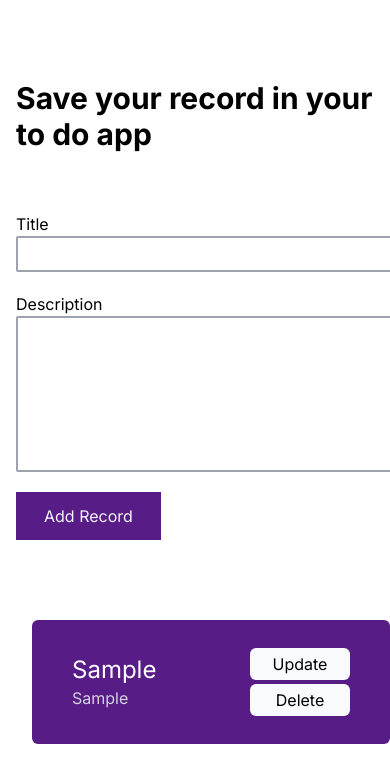
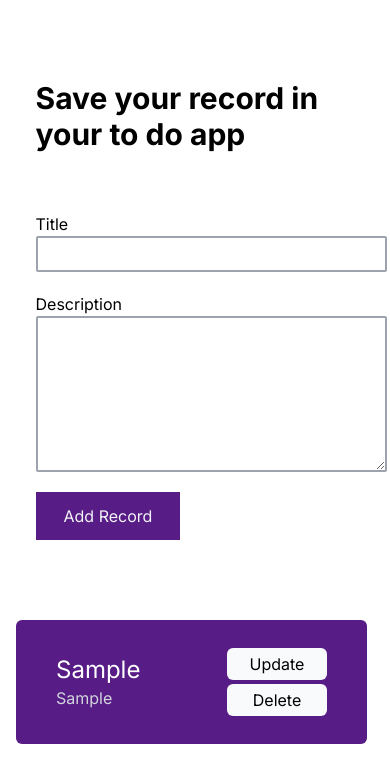
Before and after one commit to atisamakhtar/todo-nextjs, a Next.js app: page / in a window 390 px wide. Both pictures are taken after typing "Sample", "Sample" into the empty fields and a click on the input "Add Record". Shown: the top 782 px of the page. Built offline with nearby package versions, Linux system fonts and the light colour scheme.

Commit message:
minor css changes

```diff
--- a/src/app/components/form.tsx
+++ b/src/app/components/form.tsx
@@ -124,9 +124,9 @@ const MyForm = () => {
 
     return (
         <>
-            <section className=' mx-4 md:mx-0 my-20 container flex items-center flex-col' >
-                <h1 className='text-3xl w-[100%] md:w-[40vw] font-bold' >Save your record in your to do app</h1>
-                <form className='my-10 w-[100%] md:w-[40vw]' onSubmit={onSubmitHandler} >
+            <section className='mx-4 md:mx-0 my-20 container flex items-center flex-col' >
+                <h1 className='text-3xl w-[90%] md:w-[40vw] font-bold' >Save your record in your to do app</h1>
+                <form className='my-10 w-[90%] md:w-[40vw]' onSubmit={onSubmitHandler} >
                     <div className='mt-5' >
                         <label className='mb-3' htmlFor="title">Title</label>
                         <input value={states.title} onChange={(e) => dispatch({ type: "titleUpdate", payload: e.target.value })} className='px-3 py-1 rounded-sm block w-[100%] border-2 border-gray-400 border-r-2 text-gray-950' type="text" id='title' />
@@ -150,7 +150,7 @@ const MyForm = () => {
                         </div>
                     }
 
-                    {(states.data.length > 0) && <div className='my-10 mx-4 md:mx-0' >
+                    {(states.data.length > 0) && <div className='my-10 w-[90%] md:w-[40vw]' >
 
                         {states.data.map((singData: any, index: any) => (
                             <Record
--- a/src/app/globals.css
+++ b/src/app/globals.css
@@ -20,6 +20,6 @@ body {
   color: rgb(var(--foreground-rgb));
 }
 
-h1, h2, p, input, textarea {
+h1, h2, p, input, textarea, button {
   color: black;
 }
```
